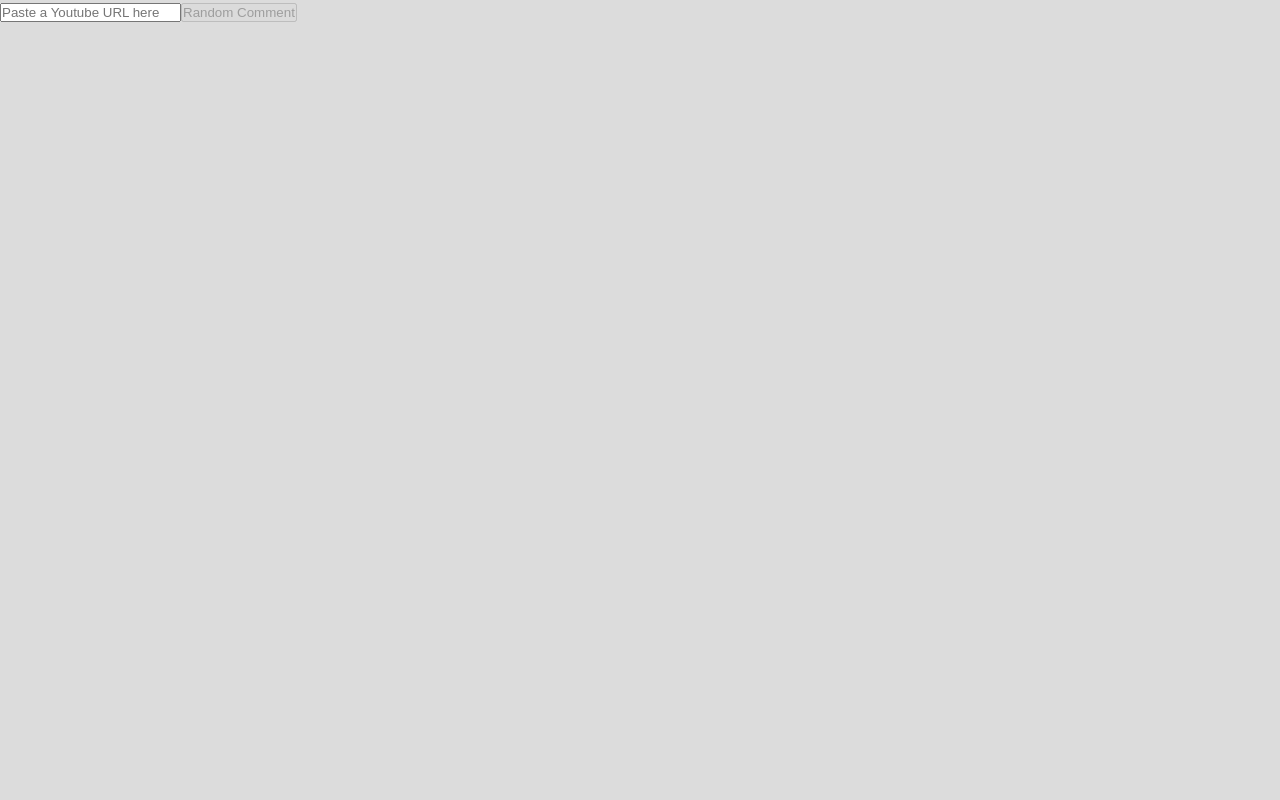
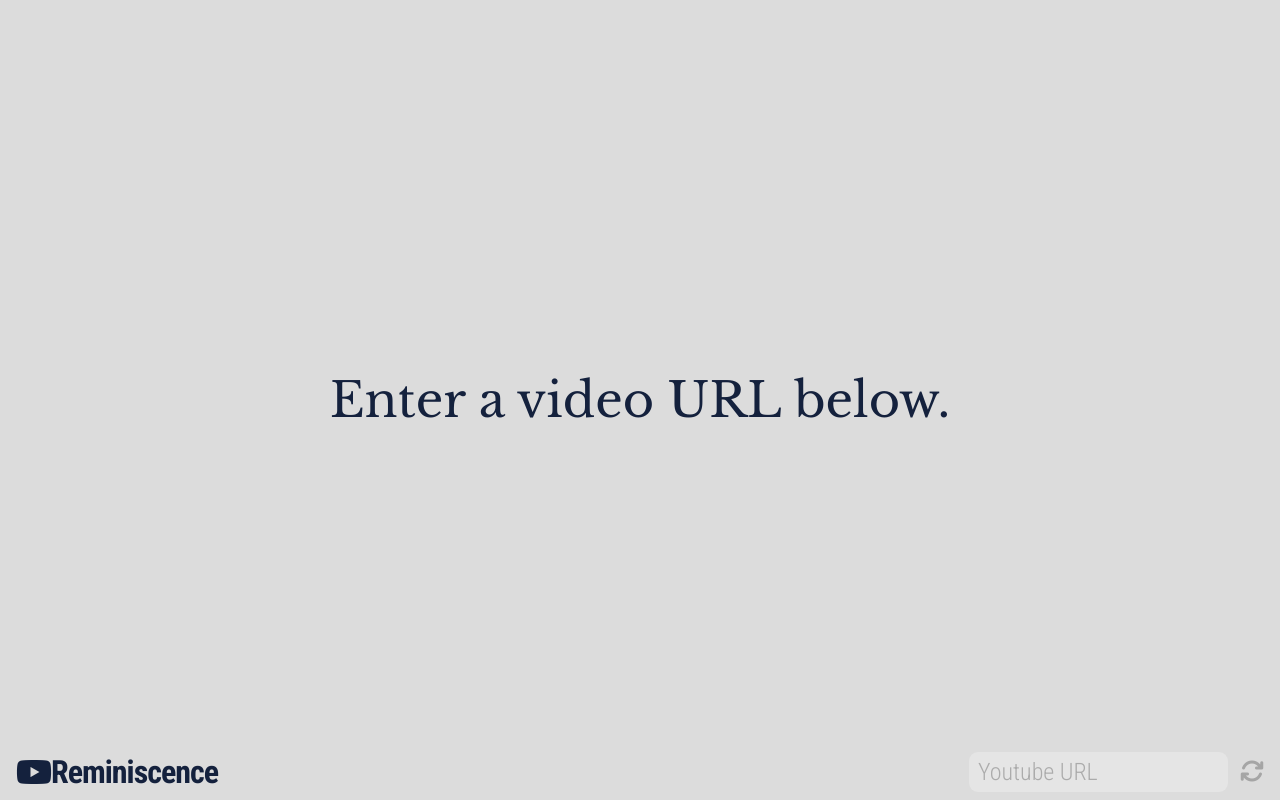
Before and after one commit to mreed4/reminiscence, a React (Vite) app: page / in a window 1280 px wide. Built offline with nearby package versions, Linux system fonts and the light colour scheme.

Commit message:
Improvements, new components, etc.

```diff
--- a/src/App.css
+++ b/src/App.css
@@ -1,4 +1,22 @@
 #root {
+}
+
+main {
+  display: flex;
+  flex-direction: column;
+  align-items: center;
+  justify-content: center;
+  height: 100vh;
+}
+
+main .prompt {
+  font-size: 3rem;
+}
+
+.invalid-url,
+.comments-error {
+  font-size: 2rem;
+  font-family: "Roboto Condensed", sans-serif;
 }
 
 @media (prefers-reduced-motion: no-preference) {
--- a/src/App.jsx
+++ b/src/App.jsx
@@ -1,40 +1,23 @@
-import { useContext, useEffect, useRef } from "react";
+import { useContext } from "react";
 import { AppContext } from "./AppContext";
+
+import Comment from "./assets/Components/Comment";
+import Footer from "./assets/Components/Footer";
 
 import "./App.css";
 
 function App() {
-  const { appState, handlePaste, getRandomComment } = useContext(AppContext);
-  const { videoTitle, videoURL, randomComment, videoComments, commentError, videoId } = appState;
-
-  const inputRef = useRef();
-
-  useEffect(() => {
-    // inputRef.current.focus();
-
-    if (videoId) {
-      console.log("appState", appState);
-      inputRef.current.value = "";
-    }
-  }, [appState]);
+  const { appState, commentLoaded } = useContext(AppContext);
+  const { commentError, invalidURL } = appState;
 
   return (
     <>
-      <input
-        type="text"
-        placeholder="Paste a Youtube URL here"
-        ref={inputRef}
-        onPaste={handlePaste}
-        value={videoURL}
-        /* */
-      />
-      <button onClick={() => getRandomComment(videoComments)} disabled={!videoComments.length}>
-        Random Comment
-      </button>
-      {commentError ? <h1>Invalid Youtube URL</h1> : <h1>{videoTitle}</h1>}
-      <div>
-        <p>{randomComment.snippet?.topLevelComment?.snippet?.textOriginal}</p>
-      </div>
+      <main>
+        {commentLoaded ? <Comment /> : <p className="prompt">Enter a video URL below.</p>}
+        {commentError && <p className="comments-error">Comments could not be loaded</p>}
+        {invalidURL && <p className="invalid-url">Invalid URL</p>}
+      </main>
+      <Footer />
     </>
   );
 }
--- a/src/AppContext.jsx
+++ b/src/AppContext.jsx
@@ -12,25 +12,30 @@ const initialAppState = {
   videoTitle: "",
   videoComments: [],
   randomComment: {},
+  invalidURL: false,
   commentError: false,
 };
 
 function AppProvider({ children }) {
   const [appState, setAppState] = useState({ ...initialAppState });
+  const { randomComment } = appState;
+
+  const commentLoaded = Object.keys(randomComment).length > 0;
 
   const handlePaste = (event) => {
     const videoURL = event.clipboardData.getData("text");
     const videoId = youtubeParser(videoURL);
 
     if (videoId) {
-      setAppState((prev) => ({ ...prev, videoId, commentError: false }));
+      setAppState((prev) => ({ ...prev, videoId, invalidURL: false, commentError: false })); // reset errors
       getVideoTitle(videoId);
+
+      setAppState((prev) => ({ ...prev, videoComments: [], randomComment: {} })); // reset comments
       getVideoComments(videoId);
+      /* */
     } else {
-      setAppState((prev) => ({ ...prev, commentError: true, videoId: "", videoTitle: "", videoComments: [], randomComment: {} }));
+      setAppState((prev) => ({ ...prev, invalidURL: true, videoId: "", videoTitle: "", videoComments: [], randomComment: {} }));
     }
-
-    // console.log("videoId", videoId);
   };
 
   async function getVideoTitle(videoId) {
@@ -40,28 +45,40 @@ function AppProvider({ children }) {
     const videoTitle = titleData.items[0].snippet.title;
 
     setAppState((prev) => ({ ...prev, videoTitle }));
-
-    // console.log("titleData", titleData);
   }
 
   async function getVideoComments(videoId) {
     const response = await fetch(`${netlify}/getVideoComments?videoId=${videoId}`);
     const commentsData = await response.json();
 
-    const videoComments = commentsData.items;
+    if (commentsData.error) {
+      setAppState((prev) => ({
+        ...prev,
+        commentError: true,
+        invalidURL: false,
+        videoId: "",
+        // videoTitle: "",
+        videoComments: [],
+        randomComment: {},
+      }));
+      return;
+    }
+
+    const videoComments = commentsData.items.filter((item) => {
+      const text = item.snippet.topLevelComment.snippet.textDisplay;
+      const lineBreak = text.includes("<br />") || text.includes("<br>");
+
+      return !lineBreak;
+    });
 
     setAppState((prev) => ({ ...prev, videoComments }));
 
     getRandomComment(videoComments);
-
-    // console.log("commentsData", commentsData);
   }
 
   function getRandomComment(comments) {
     const rand = Math.floor(Math.random() * comments.length);
     const randomComment = comments[rand];
-
-    // console.log("randomComment", randomComment);
 
     setAppState((prev) => ({ ...prev, randomComment }));
   }
@@ -71,6 +88,7 @@ function AppProvider({ children }) {
     setAppState,
     handlePaste,
     getRandomComment,
+    commentLoaded,
   };
 
   return <AppContext.Provider value={value}>{children}</AppContext.Provider>;
--- /dev/null
+++ b/src/assets/Components/Comment.jsx
@@ -0,0 +1,34 @@
+import { useContext, useEffect, useRef } from "react";
+import { AppContext } from "../../AppContext";
+
+import { getRelativeTime } from "../../assets/js/helpers";
+
+import "../css/Comment.css";
+
+export default function Comment() {
+  const { appState } = useContext(AppContext);
+  const { randomComment } = appState;
+
+  useEffect(() => {}, [randomComment]);
+
+  const publishedRaw = Date.parse(randomComment.snippet?.topLevelComment?.snippet?.publishedAt) / 1000;
+  const author = randomComment.snippet?.topLevelComment?.snippet?.authorDisplayName;
+  const commentText = randomComment.snippet?.topLevelComment?.snippet?.textOriginal;
+  const published = getRelativeTime(publishedRaw);
+
+  const dynamicFontSize = commentText.length >= 200 ? "smaller" : commentText.length <= 5 ? "larger" : null;
+
+  const words = commentText.split(" ");
+
+  const dynamicComment = words.length >= 50 ? words.slice(0, 50).join(" ") + "..." : commentText;
+
+  return (
+    <div className="comment">
+      <p className={`comment-text ${dynamicFontSize}`}>{dynamicComment}</p>
+      <div className="comment-details">
+        <span className="comment-author">{author}</span>
+        <span className="comment-published">{published}</span>
+      </div>
+    </div>
+  );
+}
--- /dev/null
+++ b/src/assets/Components/Controls.jsx
@@ -0,0 +1,61 @@
+import { useRef, useContext, useEffect } from "react";
+import PropTypes from "prop-types";
+import { AppContext } from "../../AppContext";
+
+export default function Controls({ source }) {
+  const { appState, handlePaste, getRandomComment } = useContext(AppContext);
+  const { videoComments, randomComment, videoId } = appState;
+
+  const inputRef = useRef();
+
+  const commentLoaded = Object.keys(randomComment).length > 0;
+
+  useEffect(() => {
+    // inputRef.current.focus();
+
+    if (videoId) {
+      console.log("appState", appState);
+      inputRef.current.value = "";
+    }
+
+    inputRef.current.value = "";
+  }, [appState]);
+
+  useEffect(() => {
+    function handleSpacebar(event) {
+      if (event.code === "Space") {
+        getRandomComment(videoComments);
+      }
+    }
+
+    if (commentLoaded) {
+      inputRef.current.blur();
+      window.addEventListener("keydown", handleSpacebar);
+    }
+
+    // window.addEventListener("keydown", handleSpacebar);
+
+    return () => window.removeEventListener("keydown", handleSpacebar);
+  }, [commentLoaded]);
+
+  return (
+    <div className="controls">
+      <input
+        type="text"
+        placeholder="Youtube URL"
+        ref={inputRef}
+        onPaste={handlePaste}
+        // style={{ display: !videoId ? "block" : "none" }}
+        // value={videoURL}
+        /* */
+      />
+      <button onClick={() => getRandomComment(videoComments)} disabled={!videoComments.length} type="button">
+        <i className="fa-solid fa-arrows-rotate"></i>
+      </button>
+    </div>
+  );
+}
+
+Controls.propTypes = {
+  source: PropTypes.string,
+};
--- /dev/null
+++ b/src/assets/Components/Footer.jsx
@@ -0,0 +1,23 @@
+import { useContext } from "react";
+import { AppContext } from "../../AppContext";
+import { truncate } from "../js/helpers";
+
+import Controls from "./Controls";
+
+import "../css/Footer.css";
+
+export default function Footer() {
+  const { appState } = useContext(AppContext);
+  const { videoTitle, invalidURL } = appState;
+
+  return (
+    <footer>
+      <h1>
+        <i className="fa-brands fa-youtube"></i>
+        <span>Reminiscence</span>
+      </h1>
+      <span className={`video-title`}>{!invalidURL && truncate(videoTitle, 50)}</span>
+      <Controls />
+    </footer>
+  );
+}
--- /dev/null
+++ b/src/assets/css/Comment.css
@@ -0,0 +1,76 @@
+.comment {
+  width: 650px;
+  /* animation: fade-in 125ms ease-in-out; */
+}
+
+.comment-enter {
+  opacity: 0;
+}
+
+.comment-enter-active {
+  opacity: 1;
+  transition: opacity 125ms ease-in-out;
+}
+
+.comment-exit {
+  opacity: 1;
+}
+
+.comment-exit-active {
+  opacity: 0;
+  transition: opacity 125ms ease-in-out;
+}
+
+.comment .comment-details {
+  display: flex;
+  align-items: center;
+  justify-content: flex-start;
+  font-family: "Roboto Condensed", sans-serif;
+  color: hsla(0, 0%, 0%, 0.5);
+}
+
+.comment .comment-details .comment-author {
+  /* margin-right: 10px; */
+}
+
+.comment .comment-details .comment-published {
+}
+
+.comment .comment-details .comment-published::before {
+  content: "•";
+  margin: 0 5px;
+}
+
+.comment .comment-text::selection {
+  background-color: gold;
+}
+
+.comment .comment-text {
+  margin: 10px 0;
+  font-size: 3rem;
+  line-height: 1.25;
+  user-select: text;
+  text-transform: lowercase;
+}
+.comment .comment-text.smaller {
+  font-size: 2.25em;
+}
+
+.comment .comment-text.larger {
+  font-size: 5.25em;
+}
+
+@keyframes fade-in {
+  from {
+    opacity: 0;
+  }
+  to {
+    opacity: 1;
+  }
+}
+
+@media (prefers-color-scheme: dark) {
+  .comment .comment-details {
+    color: hsla(0, 100%, 100%, 0.5);
+  }
+}
--- /dev/null
+++ b/src/assets/css/Footer.css
@@ -0,0 +1,79 @@
+footer {
+  position: absolute;
+  bottom: 0;
+  left: 0;
+  width: 100%;
+  height: 3em;
+  display: flex;
+  align-items: center;
+  justify-content: space-between;
+  font-family: "Roboto Condensed", sans-serif;
+  padding: 1em 1em 1.5em;
+}
+
+footer h1 {
+  letter-spacing: -1px;
+  display: flex;
+  align-items: center;
+}
+
+footer .video-title {
+  font-size: 1.5em;
+}
+
+footer input[type="text"] {
+  border: none;
+  outline: none;
+  background-color: transparent;
+  border-radius: 9px;
+  padding: 6px 9px;
+  font-size: 1.5em;
+  font-family: "Roboto Condensed", sans-serif;
+  background-color: hsla(0, 100%, 100%, 0.25);
+  color: hsla(0, 0%, 0%, 0.75);
+  transition: background-color 125ms ease-in-out, transform 125ms ease-in-out;
+}
+
+footer input[type="text"]:focus {
+  background-color: hsla(0, 100%, 100%, 0.5);
+  transform: scale(1.025);
+}
+
+footer input[type="text"]::placeholder {
+  color: hsla(0, 0%, 0%, 0.25);
+  transition: color 125ms ease-in-out;
+}
+
+footer input[type="text"]:focus::placeholder {
+  color: hsla(0, 0%, 0%, 0.5);
+}
+
+footer button {
+  border: none;
+  outline: none;
+  background-color: transparent;
+  font-size: 1.5em;
+  /* color: hsla(0, 0%, 0%, 0.5); */
+  cursor: pointer;
+  margin-left: 0.5em;
+}
+
+footer button:disabled {
+  color: hsla(0, 0%, 0%, 0.25);
+  cursor: default;
+}
+
+@media (prefers-color-scheme: dark) {
+  footer input[type="text"] {
+    background-color: hsla(0, 100%, 100%, 0.05);
+    color: hsla(0, 0%, 100%, 0.5);
+  }
+
+  footer input[type="text"]:focus {
+    background-color: hsla(0, 100%, 100%, 0.1);
+  }
+
+  footer input[type="text"]::placeholder {
+    color: hsla(0, 0%, 100%, 0.25);
+  }
+}
--- a/src/assets/js/helpers.js
+++ b/src/assets/js/helpers.js
@@ -39,4 +39,8 @@ function getRelativeTime(oldTimestamp) {
   return relativeTime;
 }
 
-export { youtubeParser, getRelativeTime };
+function truncate(str, n) {
+  return str.length > n ? str.substr(0, n - 1) + "..." : str;
+}
+
+export { youtubeParser, getRelativeTime, truncate };
--- a/src/index.css
+++ b/src/index.css
@@ -2,10 +2,12 @@
 
 :root {
   line-height: 1.5;
-  font-weight: 400;
+  /* font-weight: 400; */
+  font-family: "Libre Baskerville", serif;
 
   --black: #14213d;
   --white: gainsboro;
+  --red: #d44d5c;
 
   color-scheme: light dark;
   color: var(--black);
@@ -18,12 +20,32 @@
   -webkit-text-size-adjust: 100%;
 }
 
+:root:has(.invalid-url),
+:root:has(.comments-error) {
+  background-color: var(--red);
+  color: var(--white);
+}
+
+:root:has(.invalid-url) footer input[type="text"],
+:root:has(.comments-error) footer input[type="text"] {
+  color: var(--white);
+}
+
 * {
   box-sizing: border-box;
   margin: 0;
   padding: 0;
-  font-weight: normal;
+  /* font-weight: normal; */
   user-select: none;
+}
+
+h1 {
+  /* font-size: 2em; */
+  font-weight: 700;
+}
+
+body {
+  overflow: hidden;
 }
 
 a {
```
